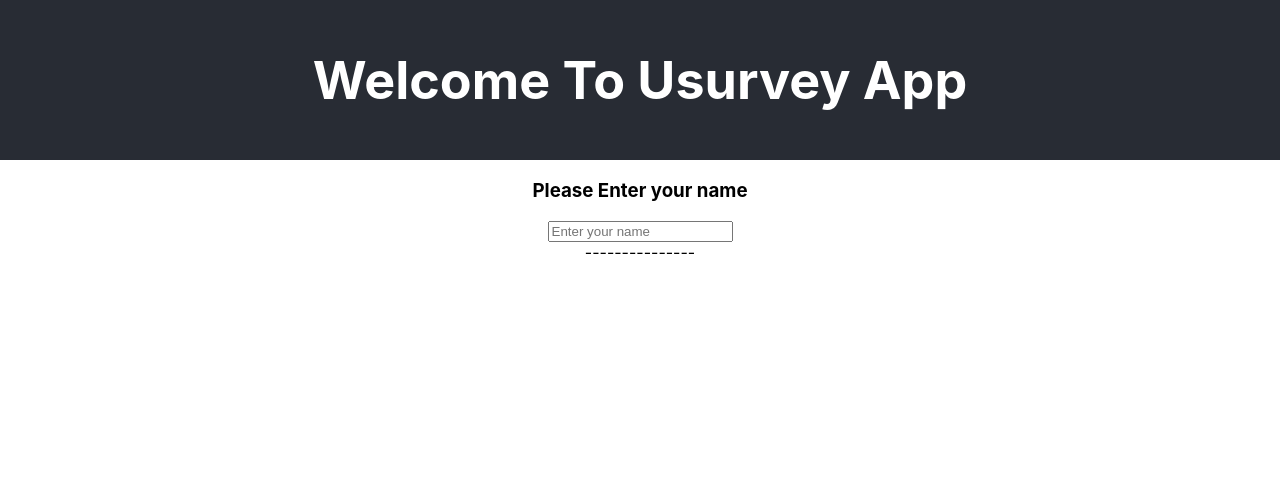
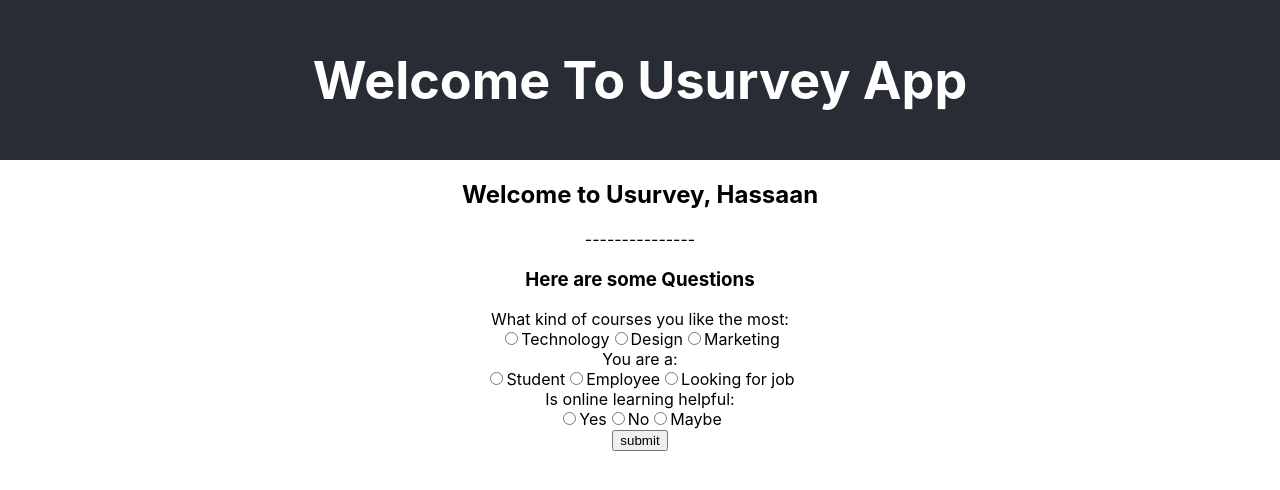
Before and after one commit to hassaanali723/Firebase-with-ReactJS, a React (Create React App) app in the folder survey-app/: page / in a window 1280 px wide. Shown: the top 490 px of the page. Built offline with nearby package versions, Linux system fonts and the light colour scheme.

Commit message:
Displaying questions for students

```diff
--- a/survey-app/src/Usurvey.js
+++ b/survey-app/src/Usurvey.js
@@ -29,11 +29,19 @@ class Usurvey extends Component {
 
     }
 
+    answerSelected(){
+
+    }
+
+    questionSubmit(){
+
+    }
+
     constructor(props) {
         super(props);
         this.state = {
             uid: uuid.v1(),
-            studentName: '',
+            studentName: 'Hassaan',
             answers: {
                 answer1: '',
                 answer2: '',
@@ -42,6 +50,8 @@ class Usurvey extends Component {
             isSubmitted: false
          };
          this.nameSubmit = this.nameSubmit.bind(this);
+         this.answerSelected = this.answerSelected.bind(this);
+         this.questionSubmit = this.questionSubmit.bind(this);
     }
     render() {
         var studentName;
@@ -58,10 +68,41 @@ class Usurvey extends Component {
             </div>;
             questions = '';
         }
-        else if(this.state.studentName != '' && this.state.isSubmitted == false){
+        else if(this.state.studentName !== '' && this.state.isSubmitted == false){
             studentName = <h2>Welcome to Usurvey, {this.state.studentName}</h2>
-            questions= <p>Hey</p>
+            questions= <div>
+                <h3>Here are some Questions</h3>
+                <form onSubmit = {this.questionSubmit}>
+
+                    <div className="questions-card">
+                    <label>What kind of courses you like the most:</label> <br/>
+                    <input type="radio" name="answer1" value="Technology" onChange={this.answerSelected} />Technology
+                    <input type="radio" name="answer1" value="Design" onChange={this.answerSelected} />Design
+                    <input type="radio" name="answer1" value="Marketing" onChange={this.answerSelected} />Marketing
+                    </div>
+
+                    <div className="questions-card">
+                    <label>You are a:</label> <br/>
+                    <input type="radio" name="answer2" value="Student" onChange={this.answerSelected} />Student
+                    <input type="radio" name="answer2" value="Employee" onChange={this.answerSelected} />Employee
+                    <input type="radio" name="answer2" value="Looking-for-job" onChange={this.answerSelected}/>Looking for job
+                    </div>
+
+                    <div className="questions-card">
+                    <label>Is online learning helpful:</label> <br/>
+                    <input type="radio" name="answer2" value="Yes" onChange={this.answerSelected} />Yes
+                    <input type="radio" name="answer2" value="No" onChange={this.answerSelected} />No
+                    <input type="radio" name="answer2" value="Maybe" onChange={this.answerSelected}/>Maybe
+                    </div>
+
+                    <input className="submit-btn" type="button" value="submit" />
+
+
+                </form>
+            </div>
         }
+
+
 
         return (
             <div>
```
